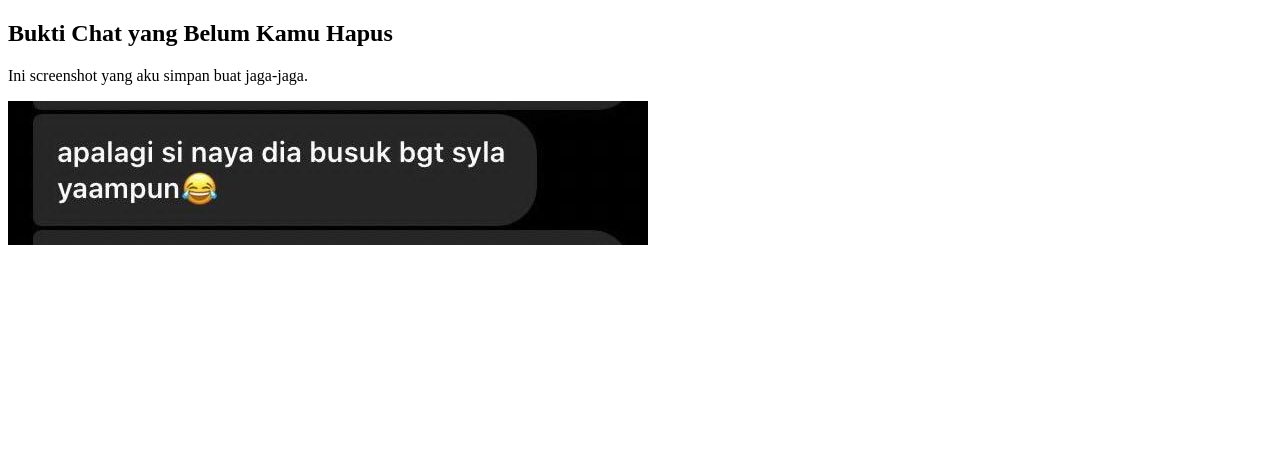
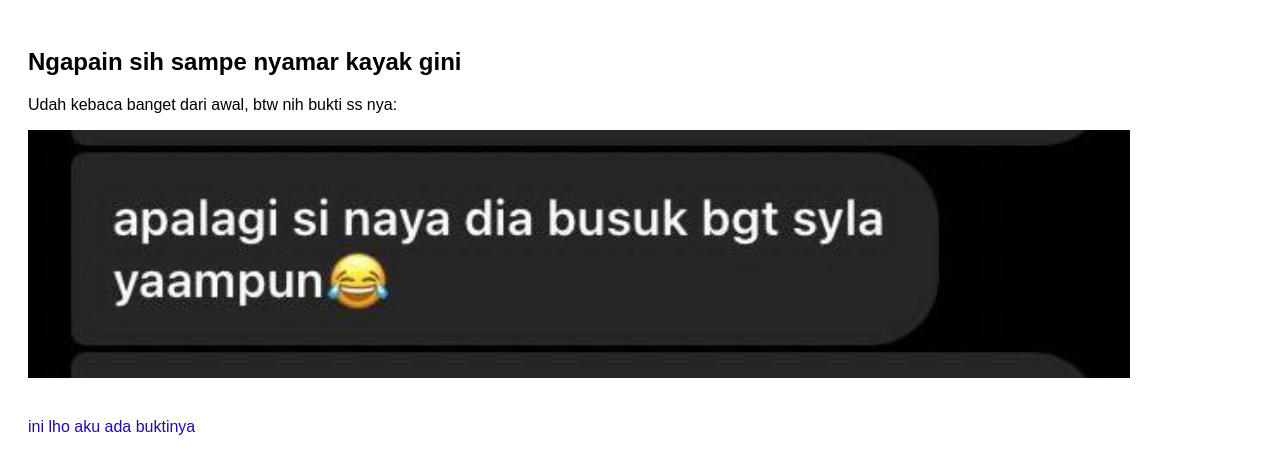
Before and after one commit to ayamcomel/bukti-chat, a plain HTML site: page index.html in a window 1280 px wide. Drawn offline with Linux system fonts and the light colour scheme.

Commit message:
index.html

```diff
--- a/index.html
+++ b/index.html
@@ -1,12 +1,14 @@
 <!DOCTYPE html>
-<html lang="id">
-<head>
-  <meta charset="UTF-8" />
-  <title>Bukti Chat</title>
-</head>
-<body>
-  <h2>Bukti Chat yang Belum Kamu Hapus</h2>
-  <p>Ini screenshot yang aku simpan buat jaga-jaga.</p>
-  <img src="IMG_20250515_233856_970.jpg" alt="Bukti Chat" style="max-width:100%; height:auto;">
-</body>
+<html>
+  <head>
+    <title>Bukti Chat</title>
+  </head>
+  <body style="font-family: sans-serif; padding: 20px;">
+    <h2>Ngapain sih sampe nyamar kayak gini</h2>
+    <p>Udah kebaca banget dari awal, btw nih bukti ss nya:</p>
+
+    <img src="IMG_20250515_233856_970.jpg" alt="bukti ss" width="90%" style="margin-bottom: 20px;"/>
+
+    <p><a href="https://bit.ly/3YLyPNN" target="_blank" style="text-decoration:none; color:#1a0dab;">ini lho aku ada buktinya</a></p>
+  </body>
 </html>
```
